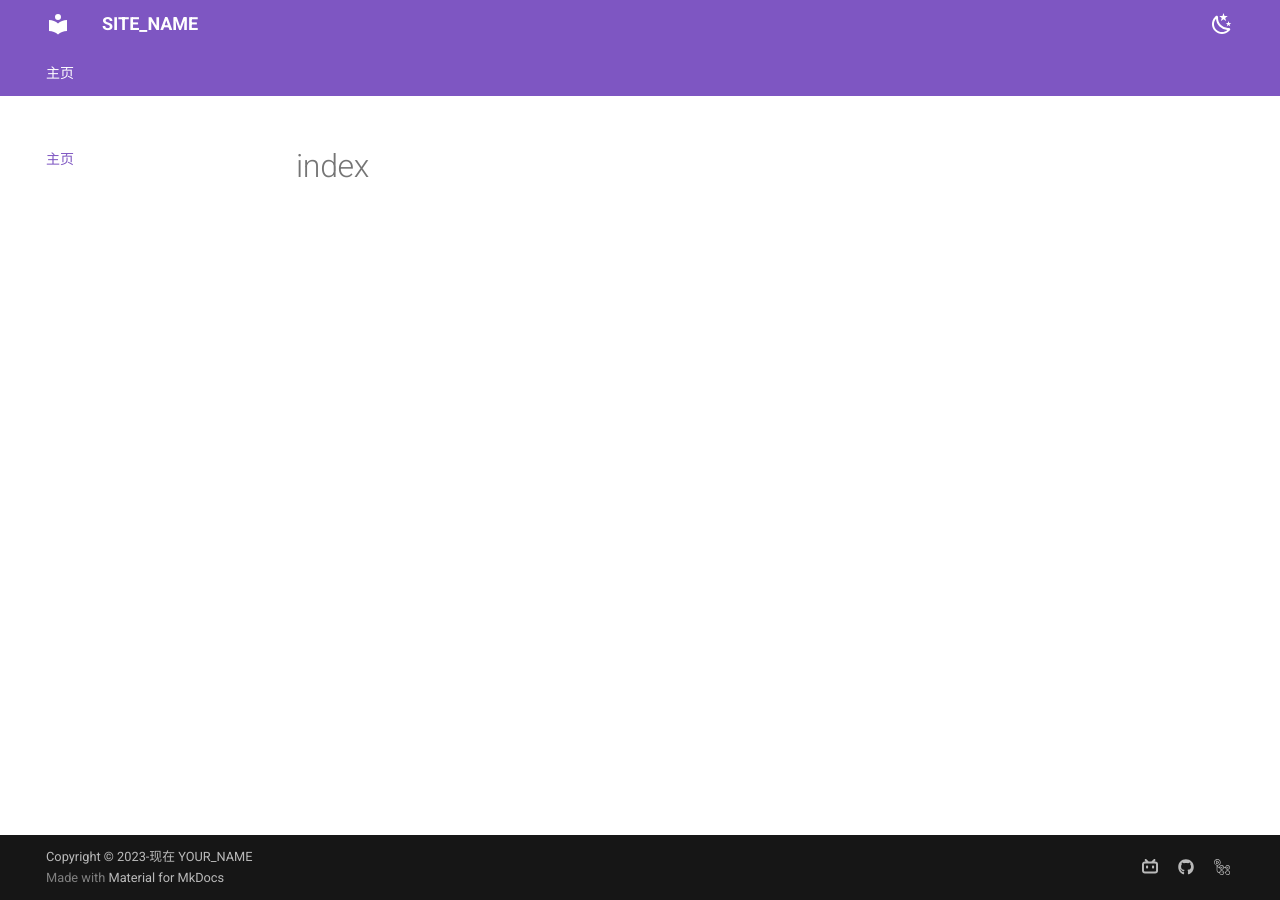
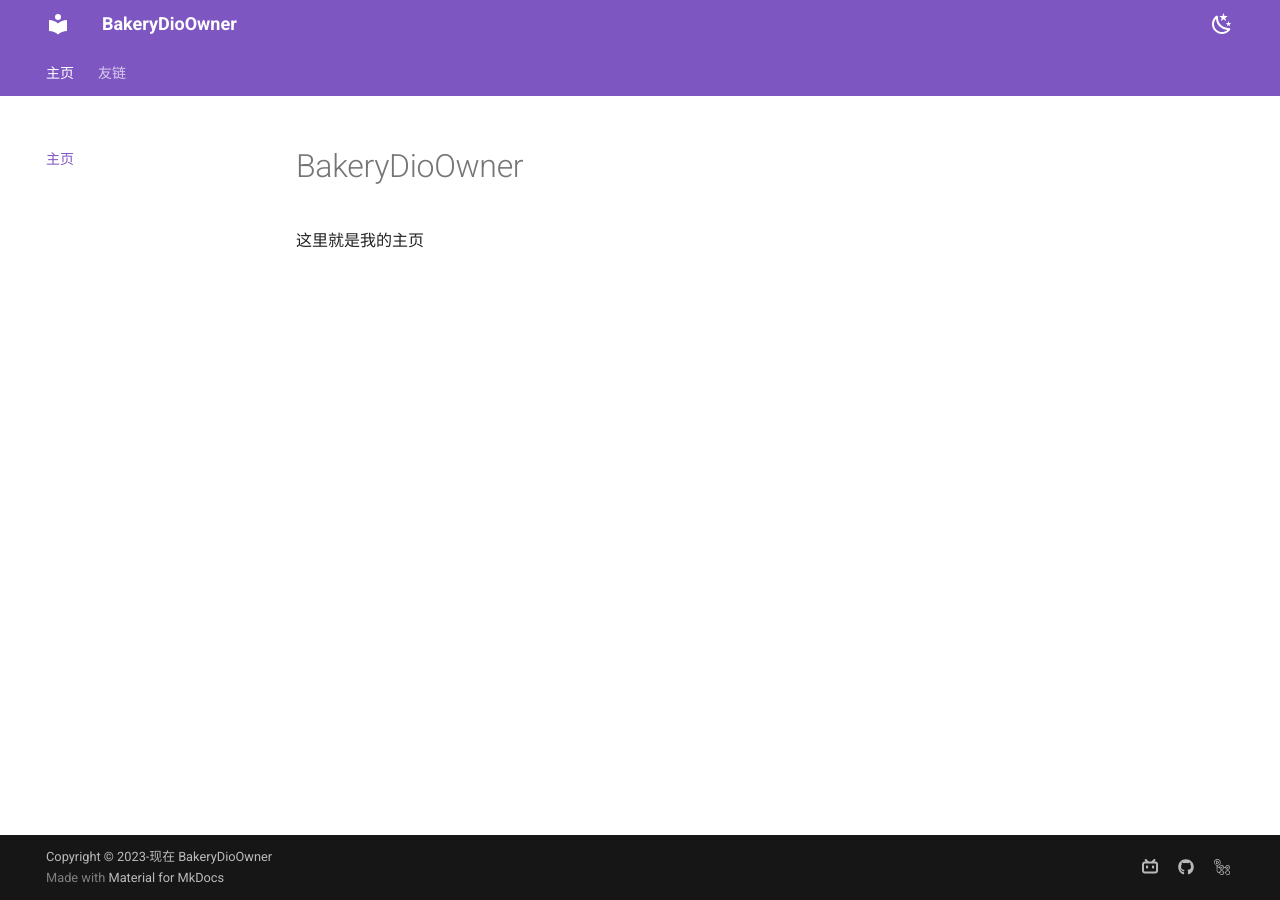
Before and after one commit to BakeryDioOwner/BakeryDioOwner.github.io, an MkDocs documentation site: the page built from docs/index.md, in a window 1280 px wide. Built offline with MkDocs 1.6.1 and Material for MkDocs 9.7.7, drawn with Linux system fonts in a browser that asks for light colours.

Commit message:
2025-01-27_20:02:03 update

```diff
--- a/docs/index.md
+++ b/docs/index.md
@@ -1 +1,2 @@
-# index
+# BakeryDioOwner
+这里就是我的主页
--- a/mkdocs.yml
+++ b/mkdocs.yml
@@ -1,4 +1,4 @@
-site_name: SITE_NAME
+site_name: BakeryDioOwner
 theme:
   name: material
   icon:
@@ -29,6 +29,7 @@ theme:
 # 这里写目录
 nav:
   - 主页: index.md
+  - 友链: friends.md
 
 plugins:
   - mermaid2:
@@ -79,4 +80,4 @@ extra:
       name: GitHub Actions
 
 ## [bottom-left corner]
-copyright: Copyright &copy; 2023-现在 YOUR_NAME # 左下角的版权声明
+copyright: Copyright &copy; 2023-现在 BakeryDioOwner # 左下角的版权声明
```
Also changed, not shown: docs/friends.md (added, +2 -0 lines), 1 other file.
